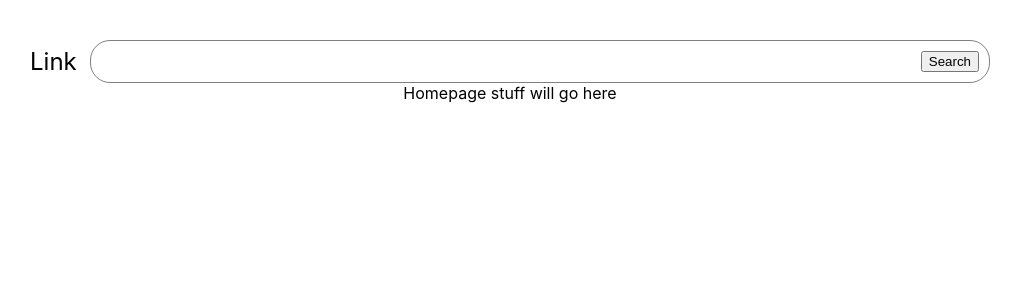
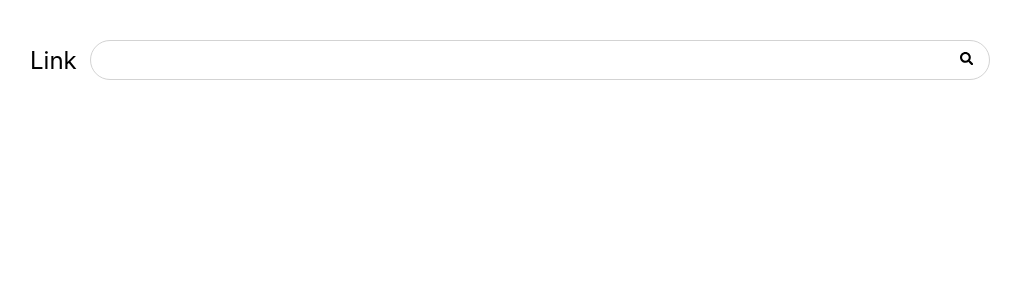
Before and after one commit to secret-shop-sg/main, a React (Create React App) app: page / in a window 1280 px wide. Shown: the top 300 px of the page, without its empty margins (130-1151 px from the left). Built offline with nearby package versions, Linux system fonts and the light colour scheme.

Commit message:
header component, search icon

```diff
--- a/src/App.css
+++ b/src/App.css
@@ -5,29 +5,3 @@
   align-items: center;
   padding: 5vh;
 }
-
-.header {
-  display: flex;
-  flex-direction: row;
-  width: 80%;
-  align-items: center;
-}
-
-.title {
-  font-size: x-large;
-  margin-right: 1vw;
-}
-
-.search-bar {
-  flex: 1;
-  display: flex;
-  border: 1px solid gray;
-  border-radius: 20px;
-  overflow: hidden;
-  padding: 10px;
-}
-
-.search-input {
-  border: none;
-  flex: 1;
-}
--- a/src/App.js
+++ b/src/App.js
@@ -1,18 +1,11 @@
 import React from 'react';
 import './App.css';
+import Header from './components/Main/Header';
 
 function App() {
   return (
     <div className="App">
-      <header className="header">
-        <div className="title">Link</div>
-        <div className="search-bar">
-          <input type="text" className="search-input"/>
-          <button>Search</button>
-        </div>
-
-      </header>
-      <div>Homepage stuff will go here</div>
+      <Header />
     </div>
   );
 }
--- /dev/null
+++ b/src/components/Main/Header.css
@@ -0,0 +1,32 @@
+.header {
+    display: flex;
+    flex-direction: row;
+    width: 80%;
+    align-items: center;
+  }
+
+  .title {
+    font-size: x-large;
+    margin-right: 1vw;
+  }
+
+  .search-bar {
+    flex: 1;
+    display: flex;
+    border: 1px solid lightgray;
+    border-radius: 20px;
+    overflow: hidden;
+    padding: 10px;
+  }
+
+  .search-input {
+    border: none;
+    flex: 1;
+  }
+
+  .search-button {
+    background: transparent;
+    box-shadow: none;
+    border: none;
+    text-shadow: none;
+  }
--- /dev/null
+++ b/src/components/Main/Header.js
@@ -0,0 +1,18 @@
+import React from 'react';
+import './Header.css';
+import { FaSearch } from 'react-icons/fa';
+
+const Header = () => {
+    return(
+        <header className="header">
+        <div className="title">Link</div>
+        <div className="search-bar">
+          <input type="text" className="search-input"/>
+          <button className="search-button"><FaSearch/></button>
+        </div>
+
+      </header>
+    )
+}
+
+export default Header;
```
